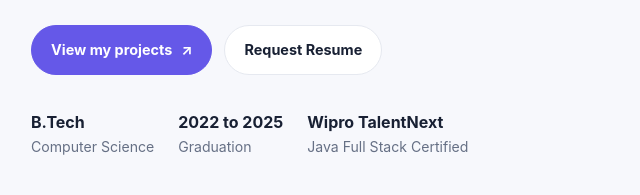
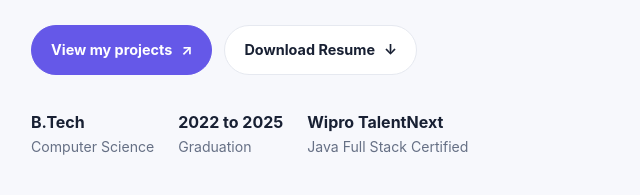
Before and after one commit to Hariramsai2512/portfolio, a plain HTML site: page index.html in a window 1280 px wide. Shown: the part 576-771 px from the top of the page, 49-689 px from the left. Drawn offline with Linux system fonts and the light colour scheme.

Commit message:
Change resume button to direct PDF download

```diff
--- a/index.html
+++ b/index.html
@@ -145,7 +145,7 @@
           <p class="hero-copy">I am a Computer Science graduate with hands-on experience building web applications using Java, Spring Boot, REST APIs, MySQL, HTML, CSS, and JavaScript.</p>
           <div class="hero-actions">
             <a class="button" href="#projects">View my projects <span aria-hidden="true">↗</span></a>
-            <a class="button secondary" href="mailto:harivits007@gmail.com?subject=Resume%20Request">Request Resume</a>
+            <a class="button secondary" href="resume.pdf" download="Hari_Ram_Sai_Resume.pdf">Download Resume <span aria-hidden="true">↓</span></a>
           </div>
           <div class="quick-facts">
             <div><strong>B.Tech</strong>Computer Science</div>
```
